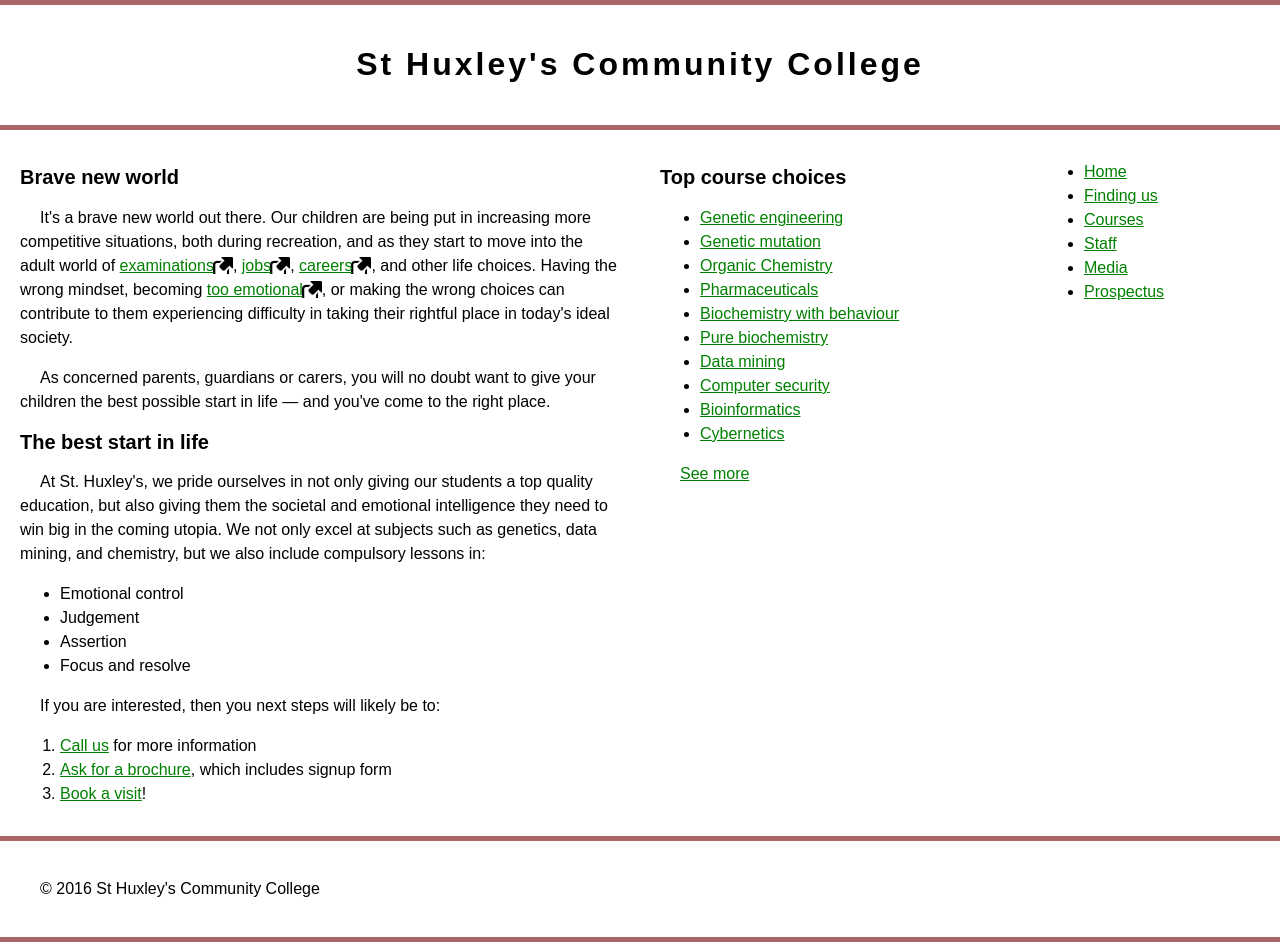
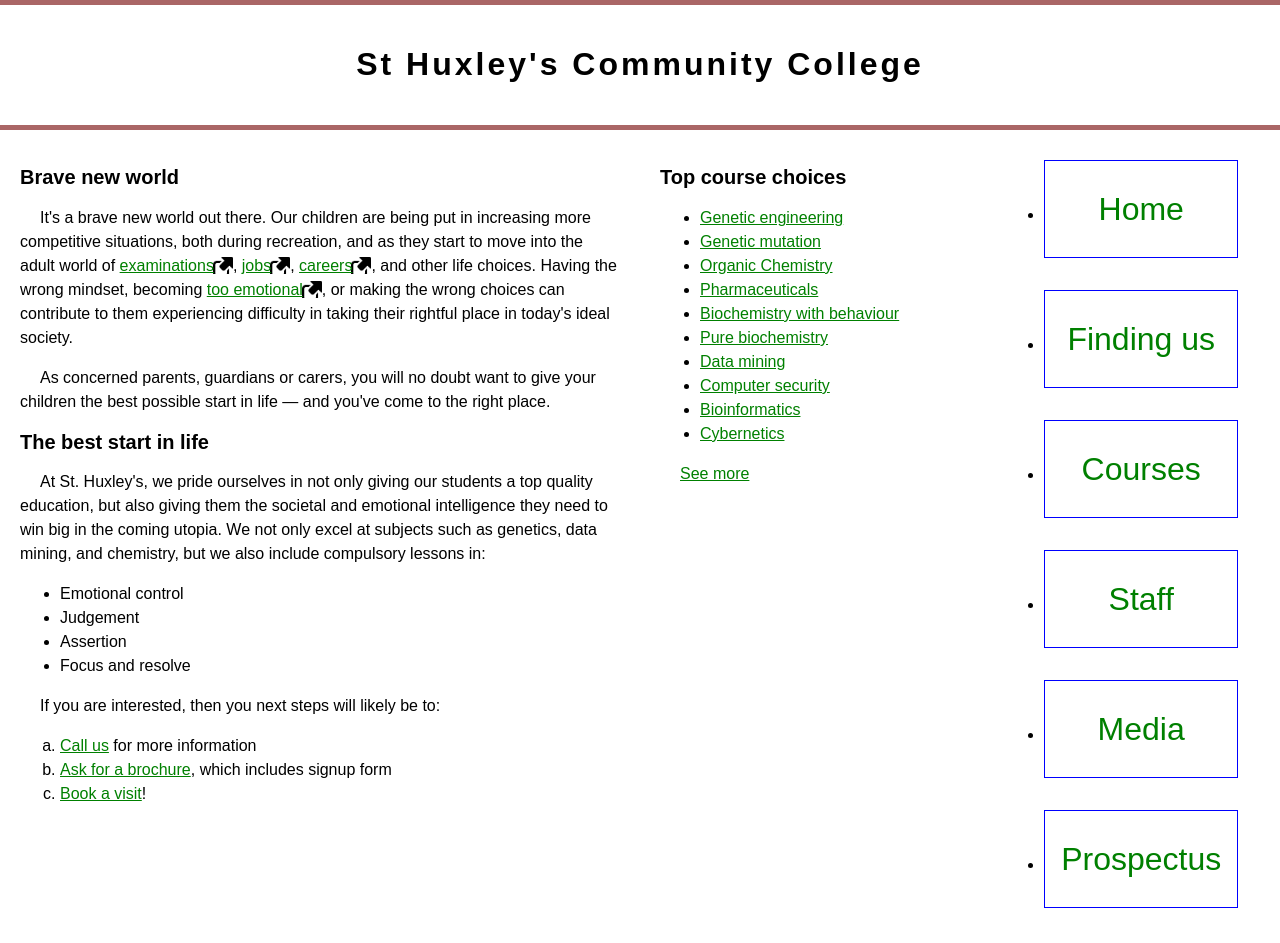
Before and after one commit to rabin5385/Rabinp, a plain HTML site: page assignment3/part3/index.html in a window 1280 px wide. Shown: the top 943 px of the page. Drawn offline with Linux system fonts and the light colour scheme.

Commit message:
completed list and navigation
gave bullet points made proper spacing of list .styled navigation menu so that it harmonizes with the page

```diff
--- a/assignment3/part2/style.css
+++ b/assignment3/part2/style.css
@@ -15,11 +15,12 @@ div{
   text-shadow:  1px 1px 1px ;
   border-radius:  10px; ;
   border: 1px solid black ;
-  background: linear-gradient(right bottom , rgba(0,0,0,0) 0%, rgba(10,100,23,0.2)30%,rgba(0,0,0,0.2)100%);
+  background: linear-gradient(to bottom right , rgba(0,0,0,0) 0%, rgba(10,100,23,0.2)30%,rgba(0,0,0,0.2)100%);
   box-shadow: 0 0 10px rgba(0, 0, 0, 0.5), /* Standard box shadow to make the box slightly raised off the page */
   inset 5px 5px 10px rgba(255, 255, 255, 0.5), /* Inset box shadow near the top left for a raised 3D look */
   inset -5px -5px 10px rgba(0, 0, 0, 0.5); /* Inset box shadow near the bottom right for a raised 3D look */
   justify-content: center;
   align-items: center;
   display: flex;
+
 }
--- a/assignment3/part3/style.css
+++ b/assignment3/part3/style.css
@@ -84,5 +84,35 @@ ul ol{
   margin: 1.5rem 0;
 }
 ol{
-  list-style-type: ;
+  list-style-type: square;
 }
+ol{
+  list-style-type: lower-latin;
+}
+nav ul{
+  padding-left: 0;
+  margin-top: 1;
+}
+nav li a{
+  list-style-type: none;
+  margin-bottom: 2rem;
+}
+nav li a{
+  text-decoration: none;
+  display: inline-block;
+  width: 90%;
+  line-height: 3;
+  text-align: center;
+  font-size: 2rem;
+  border: 1px solid blue;
+}
+
+nav li a:focus, nav li a:hover {
+  color:red;
+  background: gray;
+}
+
+nav li :active{
+  color: red;
+  background: silver;
+}
```
